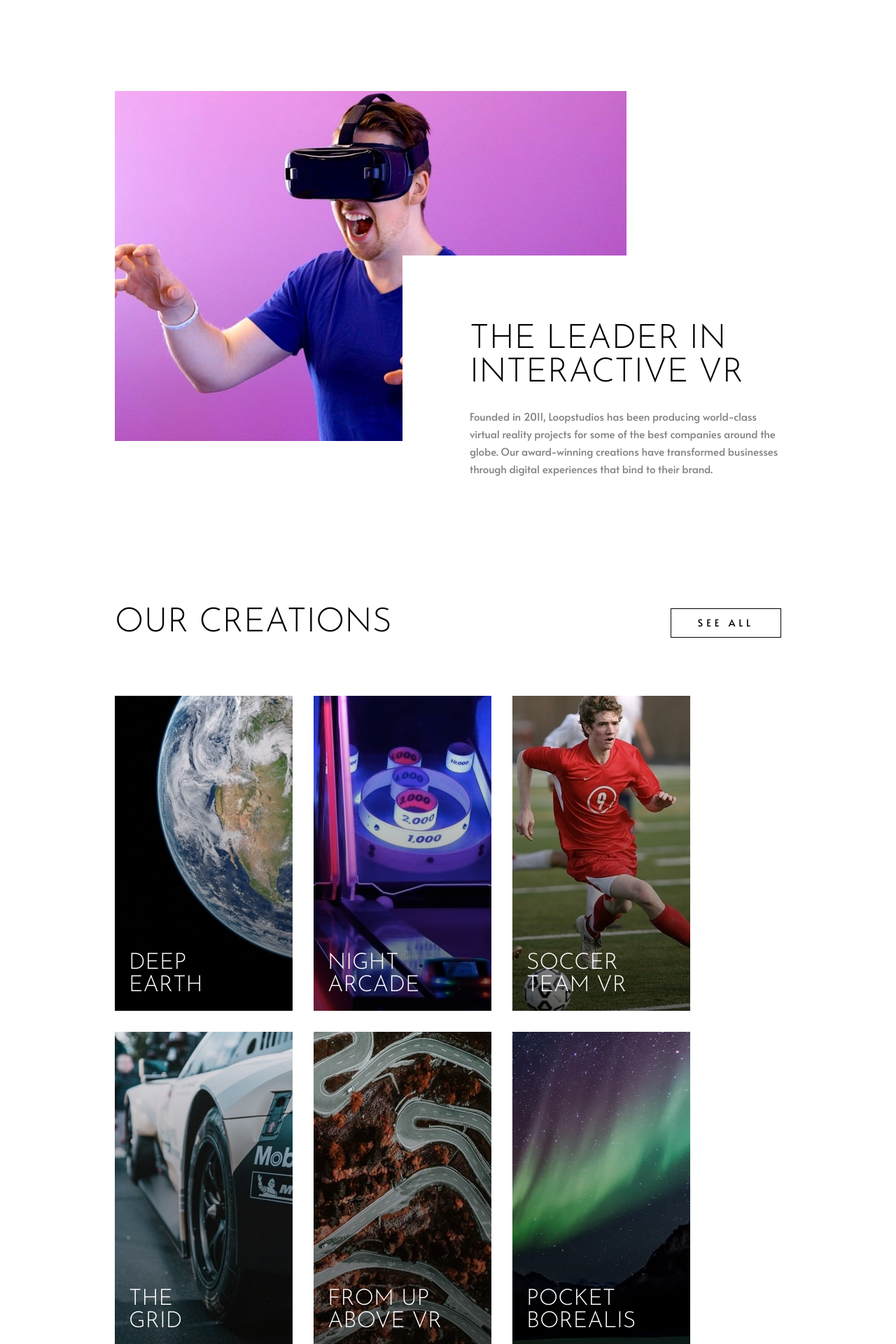
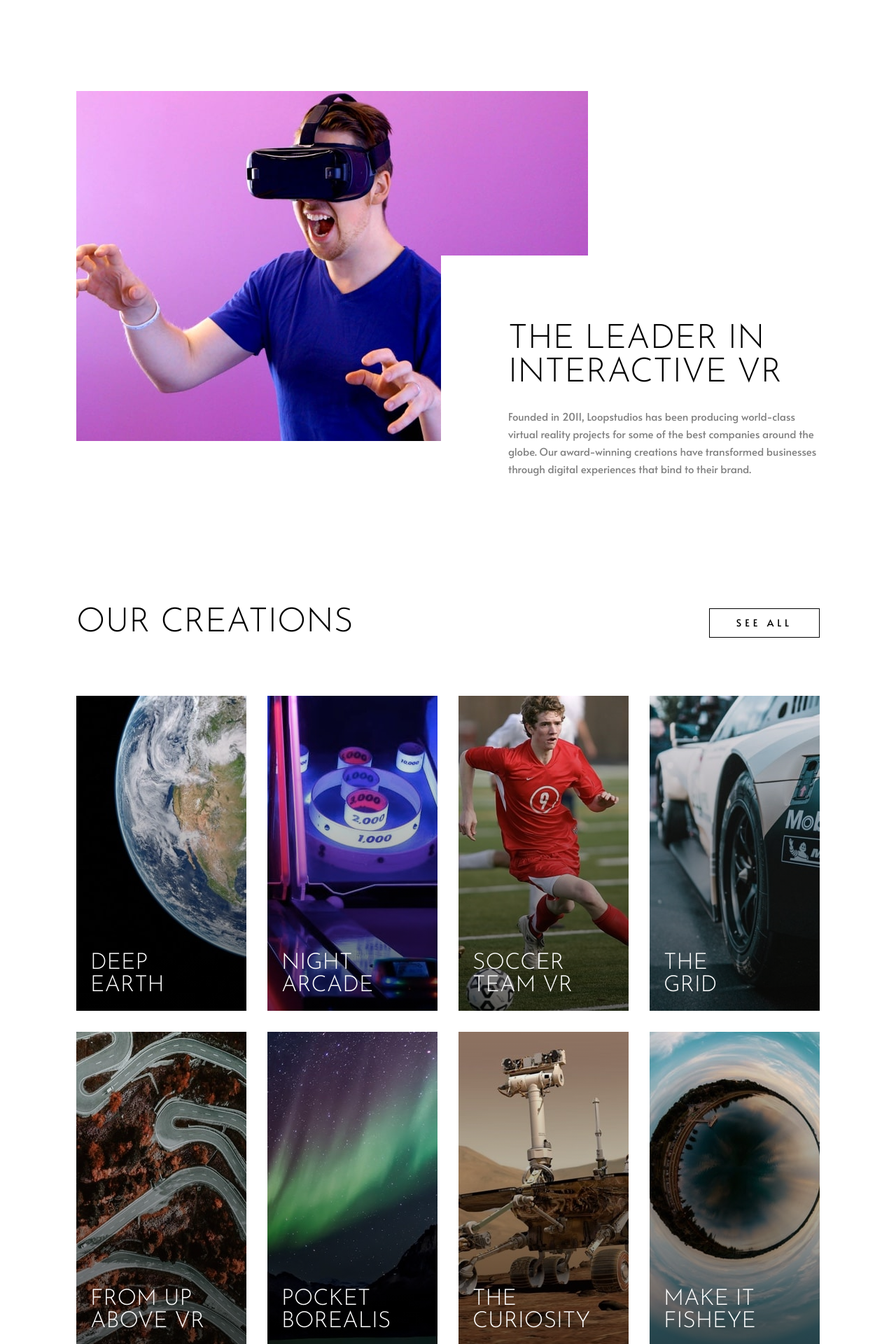
Before and after one commit to HanSeongLee/loopstudios-landing-page, a Next.js app: page / in a window 1280 px wide. Shown: the part 680-2600 px from the top of the page at 70% size. Built offline with nearby package versions, Linux system fonts and the light colour scheme; no server answers.

Commit message:
FIX | Style bug

```diff
--- a/components/Container/style.module.scss
+++ b/components/Container/style.module.scss
@@ -4,6 +4,7 @@
   padding: 0 24px;
 
   @include media(">tablet") {
-    padding: 0 164px;
+    max-width: 1110px;
+    margin: auto;
   }
 }
--- a/components/IntroSection/style.module.scss
+++ b/components/IntroSection/style.module.scss
@@ -36,6 +36,10 @@
   }
 
   .content {
+    display: flex;
+    flex-direction: column;
+    justify-content: center;
+    align-items: center;
     background: #FFFFFF;
 
     @include media(">tablet") {
--- a/components/OurCreationsSection/style.module.scss
+++ b/components/OurCreationsSection/style.module.scss
@@ -45,10 +45,14 @@
 
     @include media(">tablet") {
       display: grid;
-      grid-template-columns: repeat(auto-fit, min(254px));
+      grid-template-columns: repeat(auto-fill, minmax(256px, 1fr));
       grid-auto-rows: 450px;
       grid-gap: 30px;
       margin-bottom: 0;
+    }
+
+    @include media(">desktop") {
+      grid-template-columns: repeat(4, 1fr);
     }
   }
 
```
